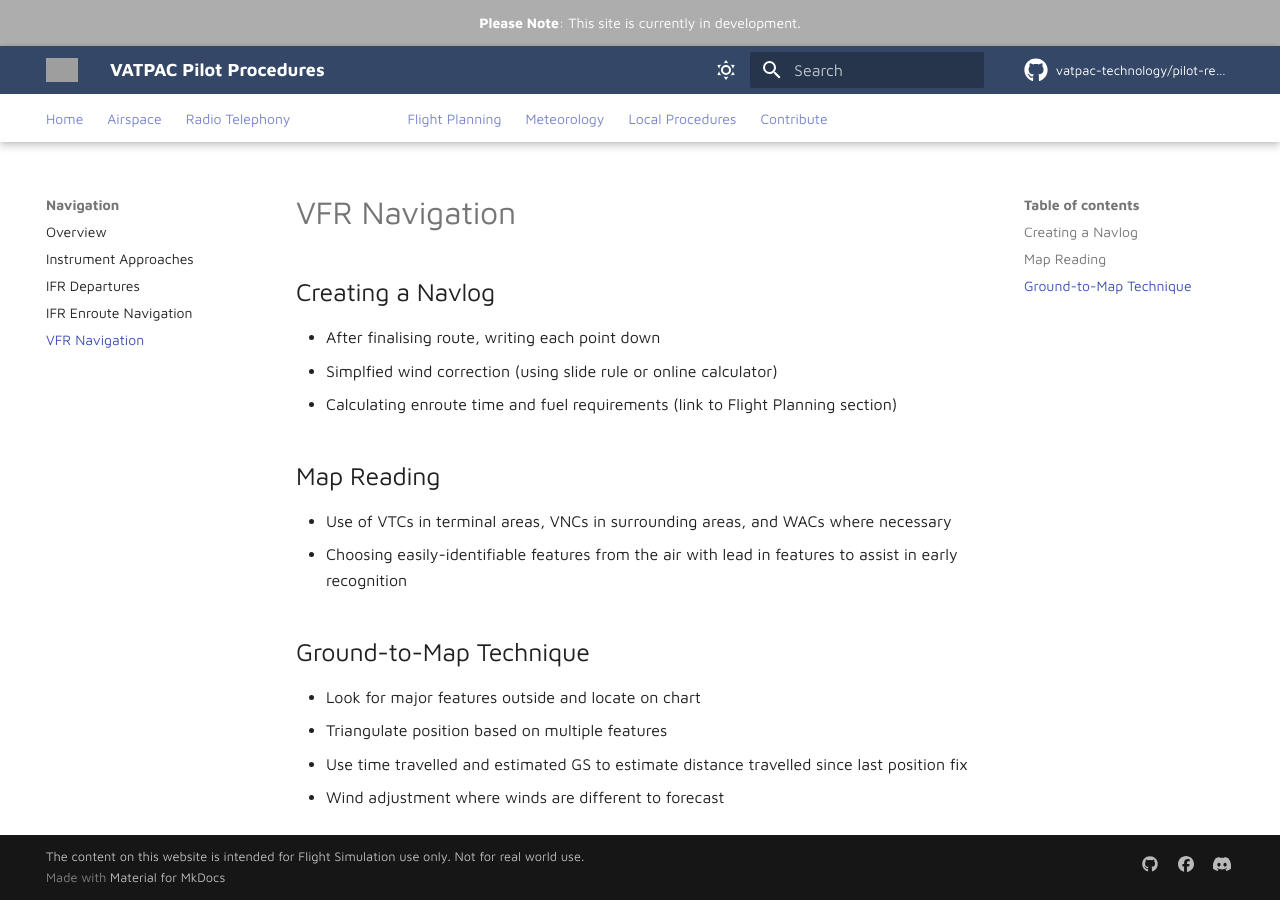
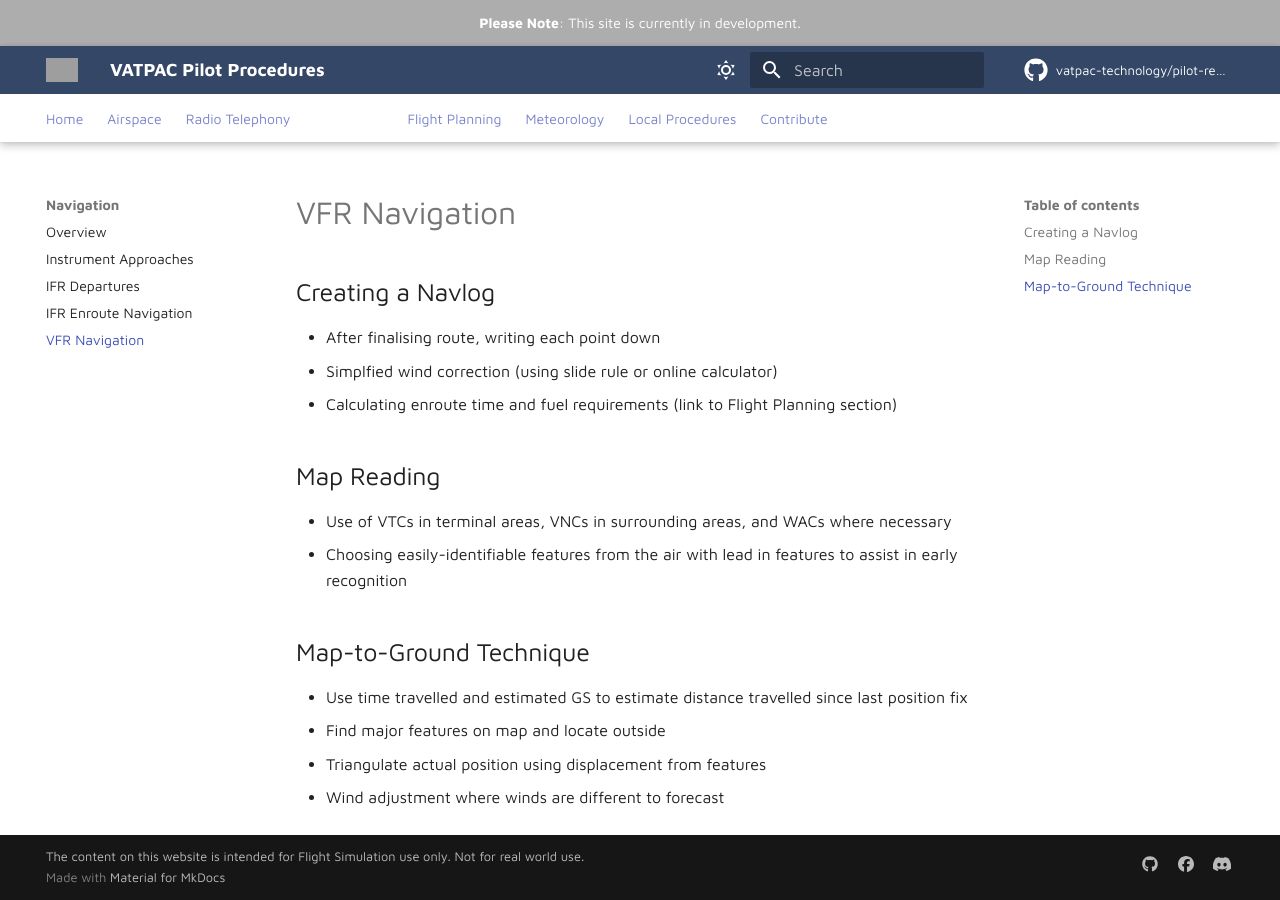
Before and after one commit to vatpac-technology/pilot-resources, an MkDocs documentation site: the page built from docs/navigation/vfrnavigation.md, in a window 1280 px wide. Built offline with MkDocs 1.6.1 and Material for MkDocs 9.7.7, drawn with Linux system fonts in a browser that asks for light colours; comment, search, counter and statistics services are not loaded; grey boxes are pictures that could not be loaded.

Commit message:
VFR nav fix

```diff
--- a/docs/navigation/vfrnavigation.md
+++ b/docs/navigation/vfrnavigation.md
@@ -13,8 +13,8 @@
 - Use of VTCs in terminal areas, VNCs in surrounding areas, and WACs where necessary
 - Choosing easily-identifiable features from the air with lead in features to assist in early recognition
 
-## Ground-to-Map Technique
-- Look for major features outside and locate on chart
-- Triangulate position based on multiple features
+## Map-to-Ground Technique
 - Use time travelled and estimated GS to estimate distance travelled since last position fix
+- Find major features on map and locate outside
+- Triangulate actual position using displacement from features
 - Wind adjustment where winds are different to forecast
```
